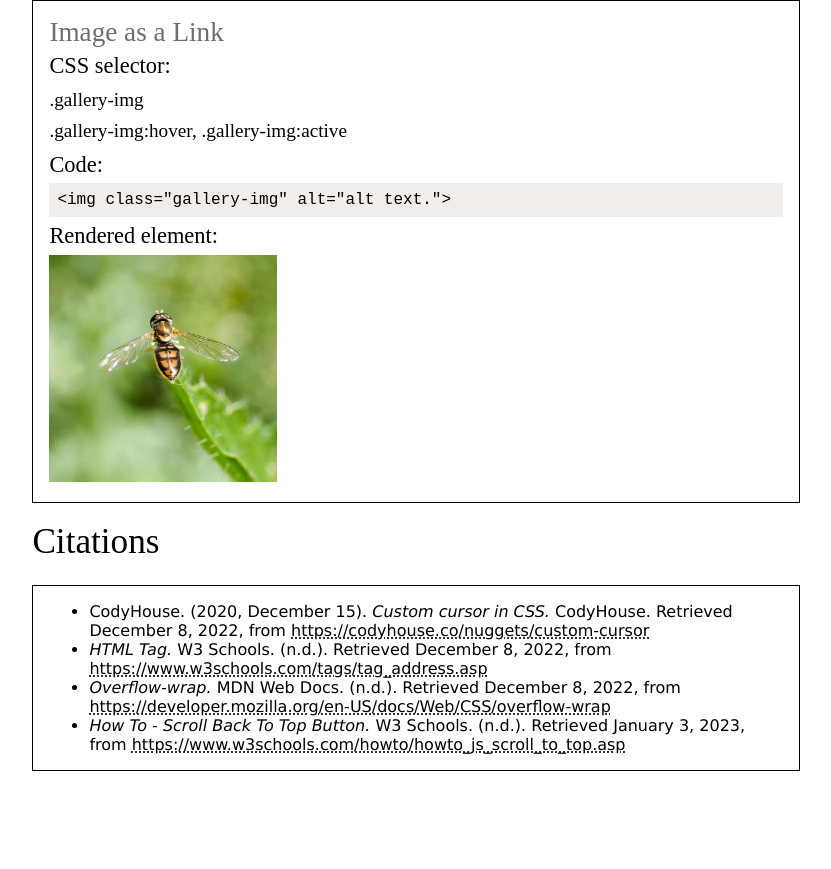
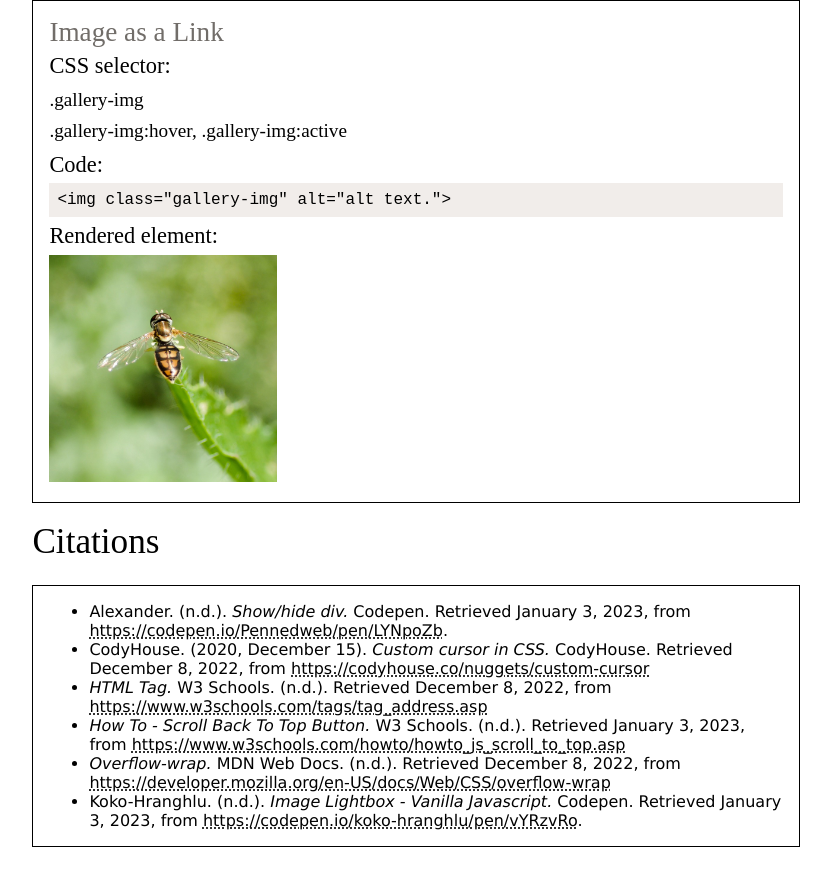
Before and after one commit to jaspergass/Portfolio_Website, a plain HTML site: page html/style_guide.html in a window 1280 px wide. Shown: the part 3175-4044 px from the top of the page, without its empty margins (390-1221 px from the left). Drawn offline with Linux system fonts and the light colour scheme; a web font is replaced by a local one.

Commit message:
Citations

```diff
--- a/html/style_guide.html
+++ b/html/style_guide.html
@@ -230,10 +230,12 @@
                 <h2>Citations</h2>
                 <div class="element">
                     <ul>
+                        <li>Alexander. (n.d.). <span class="italic">Show/hide div.</span> Codepen. Retrieved January 3, 2023, from <a href="https://codepen.io/Pennedweb/pen/LYNpoZb">https://codepen.io/Pennedweb/pen/LYNpoZb</a>.</li>
                         <li>CodyHouse. (2020, December 15). <span class="italic">Custom cursor in CSS.</span> CodyHouse. Retrieved December 8, 2022, from <a href="https://codyhouse.co/nuggets/custom-cursor">https://codyhouse.co/nuggets/custom-cursor</a></li>
                         <li><span class="italic">HTML Tag. </span>W3 Schools. (n.d.). Retrieved December 8, 2022, from <a href="https://www.w3schools.com/tags/tag_address.asp" target="_blank">https://www.w3schools.com/tags/tag_address.asp</a></li>
+                        <li><span class="italic">How To - Scroll Back To Top Button. </span>W3 Schools. (n.d.). Retrieved January 3, 2023, from <a href="https://www.w3schools.com/howto/howto_js_scroll_to_top.asp">https://www.w3schools.com/howto/howto_js_scroll_to_top.asp</a></li>
                         <li><span class="italic">Overflow-wrap. </span>MDN Web Docs. (n.d.). Retrieved December 8, 2022, from <a href="https://developer.mozilla.org/en-US/docs/Web/CSS/overflow-wrap" target="_blank">https://developer.mozilla.org/en-US/docs/Web/CSS/overflow-wrap</a></li>
-                        <li><span class="italic">How To - Scroll Back To Top Button. </span>W3 Schools. (n.d.). Retrieved January 3, 2023, from <a href="https://www.w3schools.com/howto/howto_js_scroll_to_top.asp">https://www.w3schools.com/howto/howto_js_scroll_to_top.asp</a></li>
+                        <li>Koko-Hranghlu. (n.d.). <span class="italic">Image Lightbox - Vanilla Javascript.</span> Codepen. Retrieved January 3, 2023, from <a href="https://codepen.io/koko-hranghlu/pen/vYRzvRo">https://codepen.io/koko-hranghlu/pen/vYRzvRo</a>.</li>
                     </ul>
                 </div>
             </section>
```
